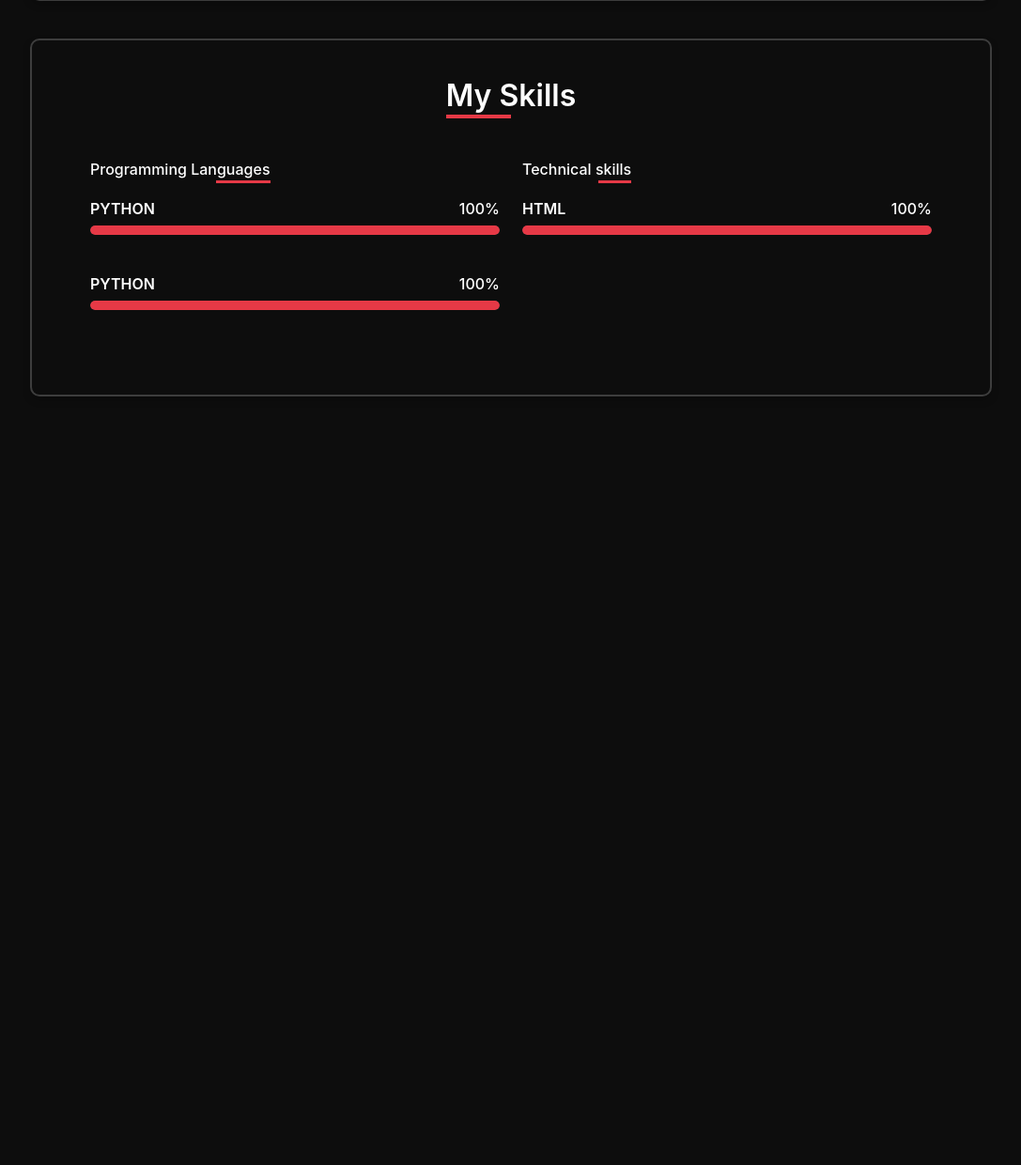
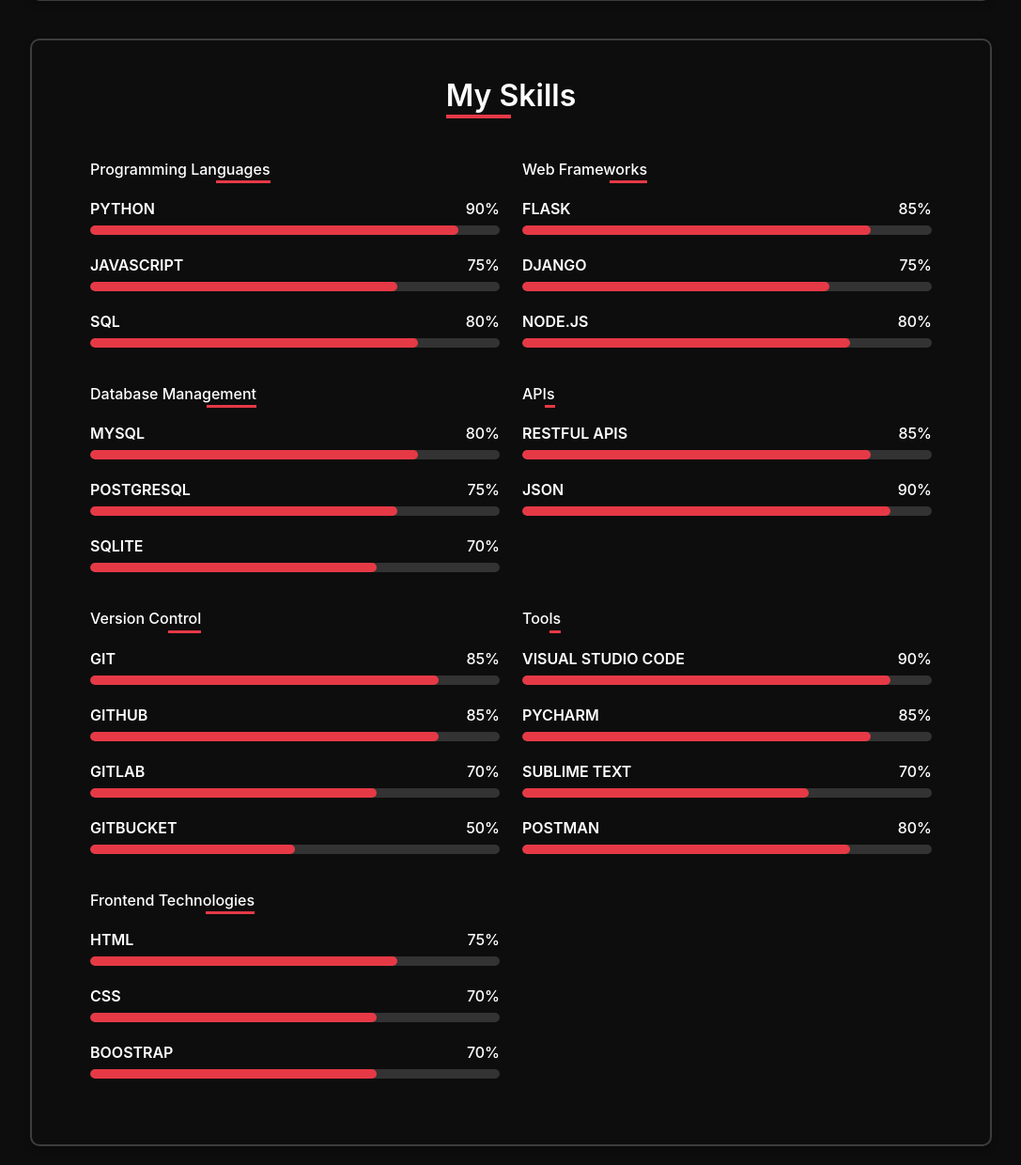
Before and after one commit to jaykobak/portfolio-website, a Flask app: page /about in a window 1280 px wide. Shown: the part 1241-2481 px from the top of the page at 94% size, without its empty margins (96-1183 px from the left). Before the commit the page ends 1663 px from the top, so only its background shows below. Run offline with Flask 3, Linux system fonts and the light colour scheme; some libraries are stand-ins or nearby versions.

Commit message:
Update skill section

```diff
--- a/my_skills.py
+++ b/my_skills.py
@@ -1,47 +1,47 @@
 # store skills
 skills = {
     "programming_languages": {
-        "Python": "90",
-        "JavaScript": "75",
-        "SQL": "80"
+        "Python": "90%",
+        "JavaScript": "75%",
+        "SQL": "80%",
     },
     "web_frameworks": {
-        "Flask": "85",
-        "Django": "75",
-        "Node.js": "80"
+        "Flask": "85%",
+        "Django": "75%",
+        "Node.js": "80%",
     },
     "database_management": {
-        "MySQL": "80",
-        "PostgreSQL": "75",
-        "SQLite": "70"
+        "MySQL": "80%",
+        "PostgreSQL": "75%",
+        "SQLite": "70%",
     },
     "apis": {
-        "RESTful APIs": "85",
-        "JSON": "90"
+        "RESTful APIs": "85%",
+        "JSON": "90%",
     },
     "version_control": {
-        "Git": "85",
-        "GitHub": "85",
-        "GitLab": "70"
+        "Git": "85%",
+        "GitHub": "85%",
+        "GitLab": "70%",
+        "GitBucket": "50%",
     },
     "tools": {
-        "Visual Studio Code": "90",
-        "Pycharm": "85",
-        "Sublime Text": "70",
-        "Postman": "80",
-        "Jupyter": "70"
+        "Visual Studio Code": "90%",
+        "Pycharm": "85%",
+        "Sublime Text": "70%",
+        "Postman": "80%",
         },
     "frontend_tech": {
-        "HTML": "75",
-        "CSS": "70",
-        "Boostrap": "70"
+        "HTML": "75%",
+        "CSS": "70%",
+        "Boostrap": "70%",
     },
     "non_tech": {
-        "Problem Solving": "80",
-        "Communication": "85",
-        "Teamwork and Collaboration": "80",
-        "Time Management": "75",
-        "Project Management": "70",
-        "Creativity": "70"
+        "Problem Solving": "80%",
+        "Communication": "85%",
+        "Teamwork and Collaboration": "80%",
+        "Time Management": "75%",
+        "Project Management": "70%",
+        "Creativity": "70%",
         }
 }
--- a/static/other-script.js
+++ b/static/other-script.js
@@ -58,3 +58,32 @@ document.addEventListener("DOMContentLoaded", function() {
         });
     });
 });
+
+// JavaScript to animate the progress bars
+document.addEventListener('DOMContentLoaded', function () {
+    function isInViewport(el) {
+        const rect = el.getBoundingClientRect();
+        return (
+            rect.top >= 0 &&
+            rect.left >= 0 &&
+            rect.bottom <= (window.innerHeight || document.documentElement.clientHeight) &&
+            rect.right <= (window.innerWidth || document.documentElement.clientWidth)
+        );
+    }
+
+    const progressBars = document.querySelectorAll('.progress-bar');
+
+    function animateProgressBars() {
+        progressBars.forEach(function (bar) {
+            const value = bar.getAttribute('aria-valuenow');
+            if (isInViewport(bar)) {
+                bar.style.width = value + '%'; // Set width to the value percentage
+            }
+        });
+    }
+
+    // Trigger animation on scroll
+    window.addEventListener('scroll', animateProgressBars);
+    // Trigger animation on page load (in case the progress bars are already in view)
+    animateProgressBars();
+});
--- a/static/styles.css
+++ b/static/styles.css
@@ -412,9 +412,15 @@ div h5::after {
 
 .skill-section {
     margin-bottom: 20px;
-    height: 60px;
     background: none;
     border-radius: 0;
+}
+
+/* for smaller screens */
+@media (max-width: 768px) {
+    .skill-section {
+        margin-bottom: 15px;
+    }
 }
 
 .skill-name {
@@ -423,6 +429,13 @@ div h5::after {
     margin: 0 0 6px 0;
     text-transform: uppercase;
     display: block;
+    font-size: 16px;
+}
+
+@media (max-width: 768px) {
+    .skill-name {
+        font-size: 13px;
+    }
 }
 
 .skill-percentage {
@@ -439,12 +452,12 @@ div h5::after {
 
 .progress-bar {
     height: 100%;
-    transition: width 0.9s;
+    width: 0;
+    transition: width 2.5s ease;
     background-color: #e63946;
     text-align: center;
     border-radius: 5px;
 }
-
 
 /* Fonts */
 /* // <uniquifier>: Use a unique and descriptive class name
--- a/templates/about.html
+++ b/templates/about.html
@@ -36,36 +36,101 @@
                     <div class="row">
                         <div class="col-lg-6">
                             <h5 class="inter-skill-content">Programming Languages</h5>
+                            {% for skill, value in skills["programming_languages"].items() %}
                             <div class="skill-section">
-                                <span class="skill-name inter-skill-name">Python
-                                    <i class="skill-percentage inter-skill-percentage">100%</i>
+                                <span class="skill-name inter-skill-name">{{ skill }}
+                                    <i class="skill-percentage inter-skill-percentage">{{ value }}</i>
                                 </span>
                                 <div class="progress-bar-wrap">
-                                    <div class="progress-bar" role="progressbar" aria-valuenow="100" aria-valuemin="0" aria-valuemax="100"
-                                        style="width: 100%;"></div>
+                                    <div class="progress-bar" role="progressbar" aria-valuenow="{{ value|replace('%', '') }}" aria-valuemin="0" aria-valuemax="100"
+                                        style="width: 0;"></div>
                                 </div>
                             </div>
+                            {% endfor %}
+                        </div>
+                        <div class="col-lg-6">
+                            <h5 class="inter-skill-content">Web Frameworks</h5>
+                            {% for skill, value in skills["web_frameworks"].items() %}
                             <div class="skill-section">
-                                <span class="skill-name inter-skill-name">Python
-                                    <i class="skill-percentage inter-skill-percentage">100%</i>
+                                <span class="skill-name inter-skill-name">{{ skill }}
+                                    <i class="skill-percentage inter-skill-percentage">{{ value }}</i>
                                 </span>
                                 <div class="progress-bar-wrap">
-                                    <div class="progress-bar" role="progressbar" aria-valuenow="100" aria-valuemin="0" aria-valuemax="100"
-                                        style="width: 100%;"></div>
+                                    <div class="progress-bar" role="progressbar" aria-valuenow="{{ value|replace('%', '') }}" aria-valuemin="0" aria-valuemax="100"
+                                        style="width: 0;"></div>
                                 </div>
                             </div>
+                            {% endfor %}
                         </div>
                         <div class="col-lg-6">
-                            <h5 class="inter-skill-content">Technical skills</h5>
+                            <h5 class="inter-skill-content">Database Management</h5>
+                            {% for skill, value in skills["database_management"].items() %}
                             <div class="skill-section">
-                                <span class="skill-name inter-skill-name">HTML
-                                    <i class="skill-percentage inter-skill-percentage">100%</i>
+                                <span class="skill-name inter-skill-name">{{ skill }}
+                                    <i class="skill-percentage inter-skill-percentage">{{ value }}</i>
                                 </span>
                                 <div class="progress-bar-wrap">
-                                    <div class="progress-bar" role="progressbar" aria-valuenow="100" aria-valuemin="0" aria-valuemax="100"
-                                        style="width: 100%;"></div>
+                                    <div class="progress-bar" role="progressbar" aria-valuenow="{{ value|replace('%', '') }}" aria-valuemin="0" aria-valuemax="100"
+                                        style="width: 0;"></div>
                                 </div>
                             </div>
+                            {% endfor %}
+                        </div>
+                        <div class="col-lg-6">
+                            <h5 class="inter-skill-content">APIs</h5>
+                            {% for skill, value in skills["apis"].items() %}
+                            <div class="skill-section">
+                                <span class="skill-name inter-skill-name">{{ skill }}
+                                    <i class="skill-percentage inter-skill-percentage">{{ value }}</i>
+                                </span>
+                                <div class="progress-bar-wrap">
+                                    <div class="progress-bar" role="progressbar" aria-valuenow="{{ value|replace('%', '') }}" aria-valuemin="0" aria-valuemax="100"
+                                        style="width: 0;"></div>
+                                </div>
+                            </div>
+                            {% endfor %}
+                        </div>
+                        <div class="col-lg-6">
+                            <h5 class="inter-skill-content">Version Control</h5>
+                            {% for skill, value in skills["version_control"].items() %}
+                            <div class="skill-section">
+                                <span class="skill-name inter-skill-name">{{ skill }}
+                                    <i class="skill-percentage inter-skill-percentage">{{ value }}</i>
+                                </span>
+                                <div class="progress-bar-wrap">
+                                    <div class="progress-bar" role="progressbar" aria-valuenow="{{ value|replace('%', '') }}" aria-valuemin="0" aria-valuemax="100"
+                                        style="width: 0;"></div>
+                                </div>
+                            </div>
+                            {% endfor %}
+                        </div>
+                        <div class="col-lg-6">
+                            <h5 class="inter-skill-content">Tools</h5>
+                            {% for skill, value in skills["tools"].items() %}
+                            <div class="skill-section">
+                                <span class="skill-name inter-skill-name">{{ skill }}
+                                    <i class="skill-percentage inter-skill-percentage">{{ value }}</i>
+                                </span>
+                                <div class="progress-bar-wrap">
+                                    <div class="progress-bar" role="progressbar" aria-valuenow="{{ value|replace('%', '') }}" aria-valuemin="0" aria-valuemax="100"
+                                        style="width: 0;"></div>
+                                </div>
+                            </div>
+                            {% endfor %}
+                        </div>
+                        <div class="col-lg-6">
+                            <h5 class="inter-skill-content">Frontend Technologies</h5>
+                            {% for skill, value in skills["frontend_tech"].items() %}
+                            <div class="skill-section">
+                                <span class="skill-name inter-skill-name">{{ skill }}
+                                    <i class="skill-percentage inter-skill-percentage">{{ value }}</i>
+                                </span>
+                                <div class="progress-bar-wrap">
+                                    <div class="progress-bar" role="progressbar" aria-valuenow="{{ value|replace('%', '') }}" aria-valuemin="0" aria-valuemax="100"
+                                        style="width: 0;"></div>
+                                </div>
+                                </div>
+                            {% endfor %}
                         </div>
                     </div>
                 </div>
```
Also changed, not shown: other parts of static/styles.css (+34 -0 lines).
